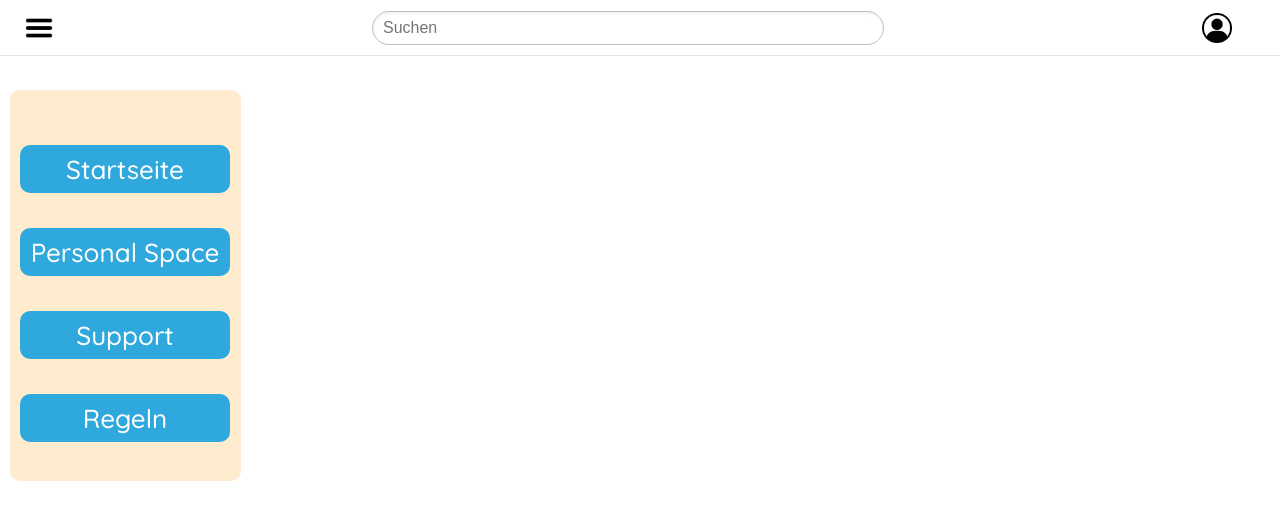
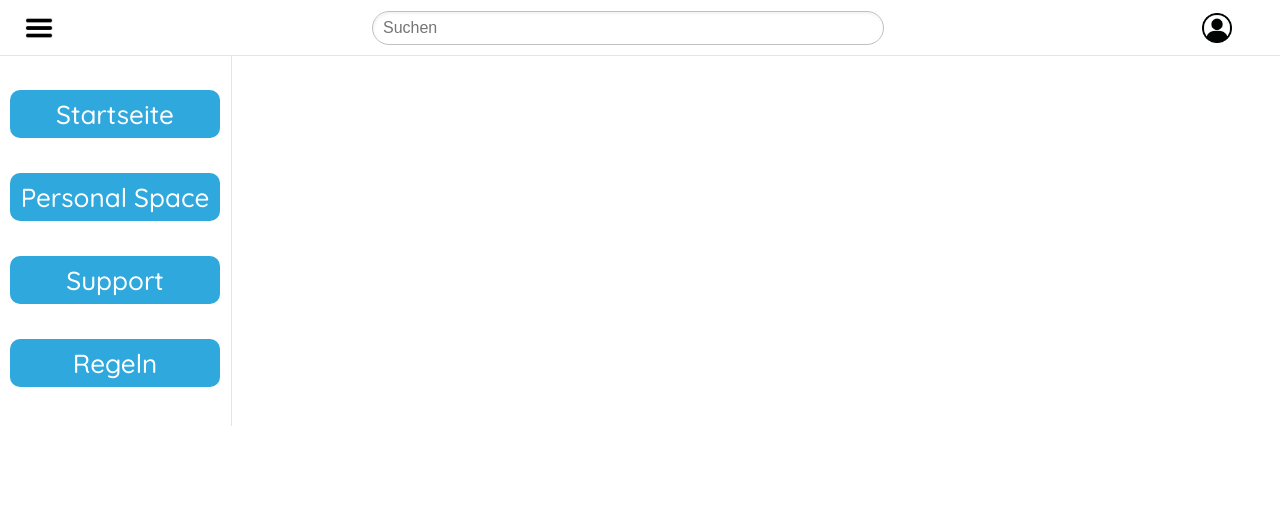
Before and after one commit to AndreNeb/diplomarbeit_fe, a React (Create React App) app: page / in a window 1280 px wide. Shown: the top 520 px of the page. Built offline with nearby package versions, Linux system fonts and the light colour scheme.

Commit message:
Leftbar added

```diff
--- a/src/stylesheets/general/general.css
+++ b/src/stylesheets/general/general.css
@@ -3,6 +3,10 @@
 div {
     font-family: "Quicksand", sans-serif, Arial;
     font-weight: 500;
+}
+
+body {
+    margin-top: 55px;
 }
 
 button {
--- a/src/stylesheets/leftbar/buttons.css
+++ b/src/stylesheets/leftbar/buttons.css
@@ -24,7 +24,7 @@ button:hover {
 
 
 .startseite-button {
-    margin-top: 55px;
+    margin-top: 35px;
 }
 
 
--- a/src/stylesheets/leftbar/leftbar.css
+++ b/src/stylesheets/leftbar/leftbar.css
@@ -1,7 +1,10 @@
 .left-bar-general {
-    background-color: blanchedalmond;
     max-width: 231px;
-    border-radius: 10px;
-    margin-left: 10px;
-    margin-top: 90px;
+    z-index: 100;
+
+
+
+    border-right-width: 1px;
+    border-right-style: solid;
+    border-right-color: rgb(228, 228, 228);
 }
```
